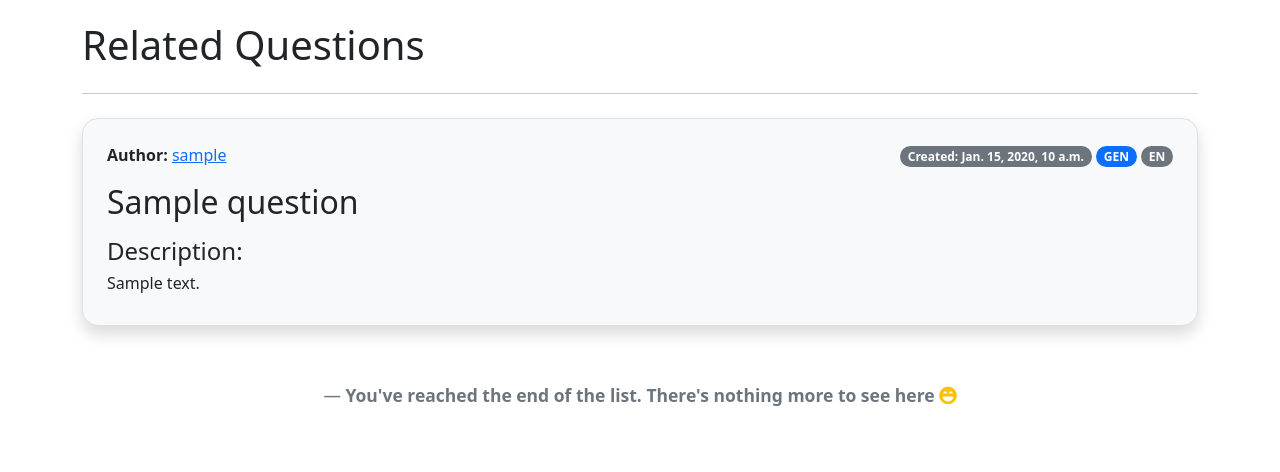
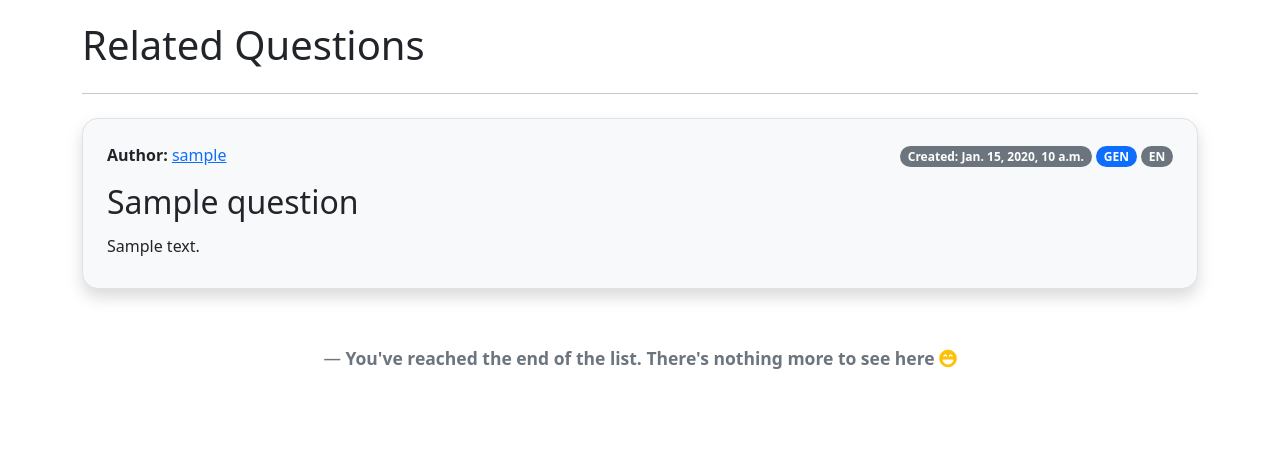
Before and after one commit to MidHunterX/GNOSIS, a Django app: template gnosis_app/templates/gnosis/ques_generated.html in a window 1280 px wide. Shown: the part 567-1039 px from the top of the page. After the commit the page ends 936 px from the top, so only its background shows below. Run offline with Django 5.2, Linux system fonts and the light colour scheme; tables that the repository leaves empty hold one stand-in row (values such as "Sample post"); the template is opened without the code that fills it: values that come from a table or form of the project are taken from there, most other values are stand-ins (such as "Sample title", 1, 10 or a date in 2020); some libraries are stand-ins or nearby versions.

Commit message:
🔧 Fixed: Minor UI Consistency

```diff
--- a/gnosis_app/templates/gnosis/ques_generated.html
+++ b/gnosis_app/templates/gnosis/ques_generated.html
@@ -155,7 +155,7 @@
     </p>
     <h2><p>{{q.title}}</p></h2>
     {% if q.body %}
-      <h4>Description:</h4><h6>{{q.body}}</h6>
+      <h6>{{q.body}}</h6>
     {% endif %}
   </div>
   <br>
```
